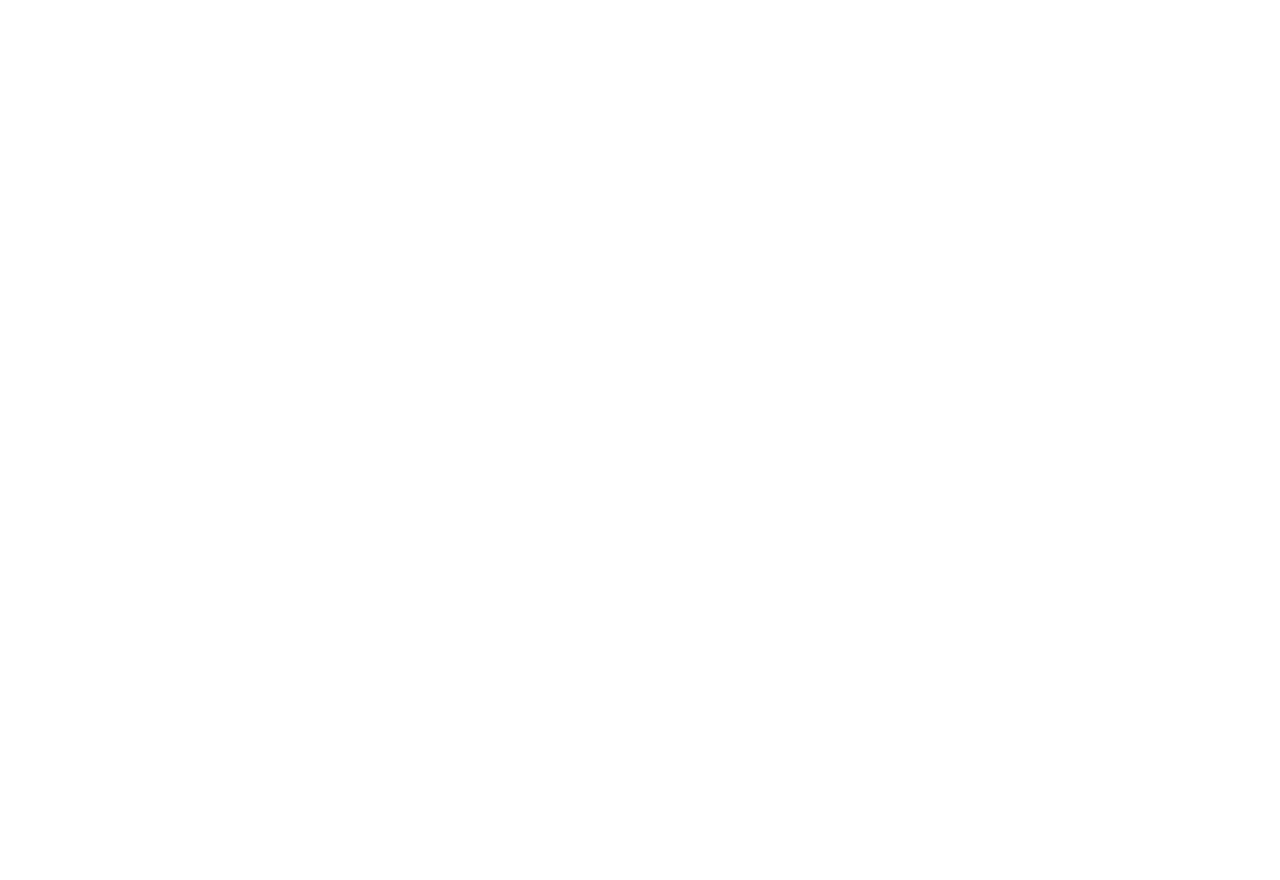
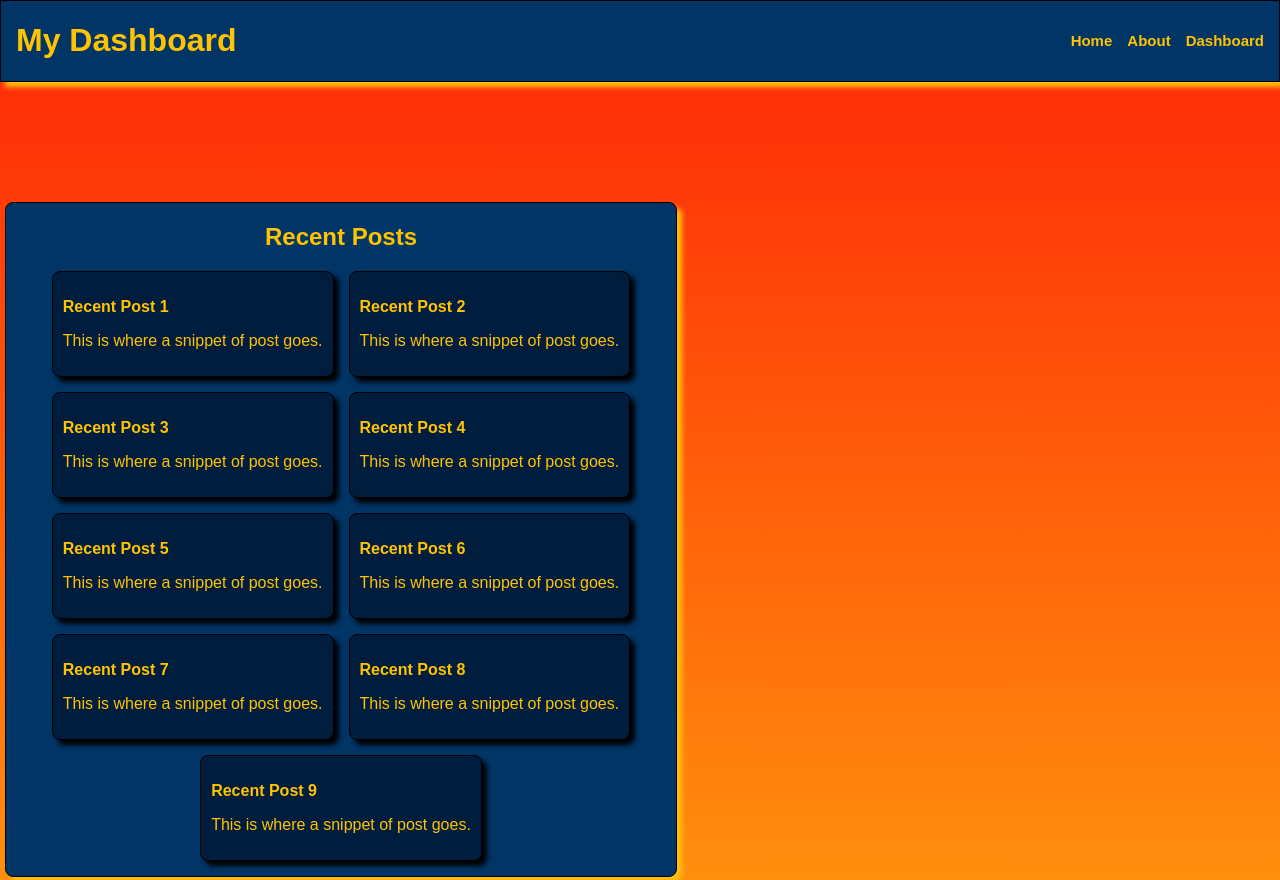
Before and after one commit to rja87sd/Sassy-blog, a plain HTML site: page dashboard/index.html in a window 1280 px wide. Shown: the top 880 px of the page. Before the commit the page ends 800 px from the top, so only its background shows below. Drawn offline with Linux system fonts and the light colour scheme.

Commit message:
Add content per assignment instructions. Add styling to partials. Import partials to main.

```diff
--- a/dashboard/_color-variables.scss
+++ b/dashboard/_color-variables.scss
@@ -0,0 +1,23 @@
+// Primary Colors
+$primary-color: #003566;
+$secondary-color: #001d3d;
+$accent-color: #ffc300;
+
+// Text Colors
+$text-primary: #ffc300;
+$text-secondary: #ff6e1a;
+$text-inverse: #fff;
+
+// Background Colors
+$background-primary: #ffd60a;
+$background-secondary: #003566;
+$background-accent: #001d3d;
+
+// Utility Colors
+$link-color: $primary-color;
+$link-hover-color: darken($text-primary, 10%);
+$border-color: #000000;
+$box-shadow-color: #ffbf10;
+$box-shadow-secondary-color: #000000;
+
+// Button Colors
--- a/dashboard/_main-content.scss
+++ b/dashboard/_main-content.scss
@@ -0,0 +1,75 @@
+body {
+  background-image: linear-gradient(#ff2407, #ffbf10); // Color gradient courtesy of w3schools.com
+  height: 100vw;
+  margin: 0;
+}
+
+.header {
+  display: flex;
+  justify-content: space-between;
+  align-items: center;
+  padding: 0px 15px;
+  background-color: $background-secondary;
+  color: $text-primary;
+  border: 1px solid $border-color;
+  box-shadow: 5px 5px 5px $box-shadow-color;
+  &__nav {
+    ul {
+      display: flex;
+      gap: 15px;
+      list-style: none;
+      a {
+        color: $text-primary;
+        font-size: 1.5rem;
+        font-weight: bold;
+        text-decoration: none;
+        &:hover {
+          color: $link-hover-color;
+          transition: color 0.2s ease;
+        }
+      }
+    }
+  }
+}
+
+.main-content {
+  margin-top: 120px;
+  margin-left: 5px;
+  display: flex;
+  flex-direction: column;
+  align-items: center;
+  width: 50%;
+  padding: 15px;
+  padding-top: 0;
+  border: 1px solid $border-color;
+  border-radius: 8px;
+  background-color: $background-secondary;
+  color: $text-primary;
+  box-shadow: 5px 5px 5px $box-shadow-color;
+  &__card-container{
+    display: flex;
+    justify-content: center;
+    flex-wrap: wrap;
+    gap: 15px;
+  }
+  &__card{
+  background-color: $background-accent;
+  border: 1px solid $border-color;
+  box-shadow: 5px 5px 5px $box-shadow-secondary-color;
+  padding: 10px;
+  border-radius: 8px;
+  width: auto;
+  height: auto;
+  text-align: start;
+  }
+
+}
+
+.footer{
+    margin-top: 200px;
+    display: flex;
+    justify-content: center;
+    height: 4rem;
+    background-color: $background-secondary;
+    color: $text-primary;
+}
--- a/dashboard/_typography.scss
+++ b/dashboard/_typography.scss
@@ -0,0 +1,35 @@
+html {
+  font-size: 10px;
+  font-family: Arial, Helvetica, sans-serif;
+}
+
+body {
+  font-size: 1.6rem;
+}
+
+h1 {
+  font-size: 3.2rem;
+  font-weight: bold;
+}
+
+h2 {
+  font-size: 2.4rem;
+  font-weight: bold;
+}
+
+h3{
+    font-size: 1.6rem;
+    font-weight: bold;
+}
+
+h4{
+   font-size: 1.3rem;
+}
+
+h5{
+    font-size: 1rem;
+}
+
+h6{
+    font-size: 0.9rem;
+}
--- a/dashboard/index.html
+++ b/dashboard/index.html
@@ -1,12 +1,120 @@
 <!DOCTYPE html>
 <html lang="en">
+
 <head>
     <meta charset="UTF-8">
     <meta name="viewport" content="width=device-width, initial-scale=1.0">
     <title>Week 8 Day 2 Assignment | SCSS Modularization</title>
     <link rel="stylesheet" href="main.css">
 </head>
+
 <body>
+    <header class="header">
+        <h1>
+            My Dashboard
+        </h1>
+        <nav class="header__nav">
+            <ul>
+                <li class="header__link"><a href="https://rja87sd.github.io/Sassy-blog/">Home</a></li>
+                <li class="header__link--about"><a href="#">About</a></li>
+                <li class="header__link--dashboard"><a href="https://rja87sd.github.io/Sassy-blog/dashboard/">Dashboard</a></li>
+            </ul>
+        </nav>
+    </header>
 
+    <main class="main-content">
+        <h2>Recent Posts</h2>
+
+        <section class="main-content__card-container">
+
+            <div class="main-content__card">
+                <h3>
+                    Recent Post 1
+                </h3>
+                <p>
+                    This is where a snippet of post goes.
+                </p>
+            </div>
+
+            <div class="main-content__card">
+                <h3>
+                    Recent Post 2
+                </h3>
+                <p>
+                    This is where a snippet of post goes.
+                </p>
+            </div>
+
+            <div class="main-content__card">
+                <h3>
+                    Recent Post 3
+                </h3>
+                <p>
+                    This is where a snippet of post goes.
+                </p>
+            </div>
+
+            <div class="main-content__card">
+                <h3>
+                    Recent Post 4
+                </h3>
+                <p>
+                    This is where a snippet of post goes.
+                </p>
+            </div>
+
+            <div class="main-content__card">
+                <h3>
+                    Recent Post 5
+                </h3>
+                <p>
+                    This is where a snippet of post goes.
+                </p>
+            </div>
+
+            <div class="main-content__card">
+                <h3>
+                    Recent Post 6
+                </h3>
+                <p>
+                    This is where a snippet of post goes.
+                </p>
+            </div>
+
+            <div class="main-content__card">
+                <h3>
+                    Recent Post 7
+                </h3>
+                <p>
+                    This is where a snippet of post goes.
+                </p>
+            </div>
+
+            <div class="main-content__card">
+                <h3>
+                    Recent Post 8
+                </h3>
+                <p>
+                    This is where a snippet of post goes.
+                </p>
+            </div>
+
+            <div class="main-content__card">
+                <h3>
+                    Recent Post 9
+                </h3>
+                <p>
+                    This is where a snippet of post goes.
+                </p>
+            </div>
+        </section>
+    </main>
+
+    <footer class="footer">
+        <h5>
+            &copy; 2024 Some Company
+        </h5>
+    </footer>
 </body>
+
 </html>
```
Also changed, not shown: dashboard/main.scss (+4 -4 lines), index.html (+9 -0 lines), dashboard/main.css, 1 other file.
